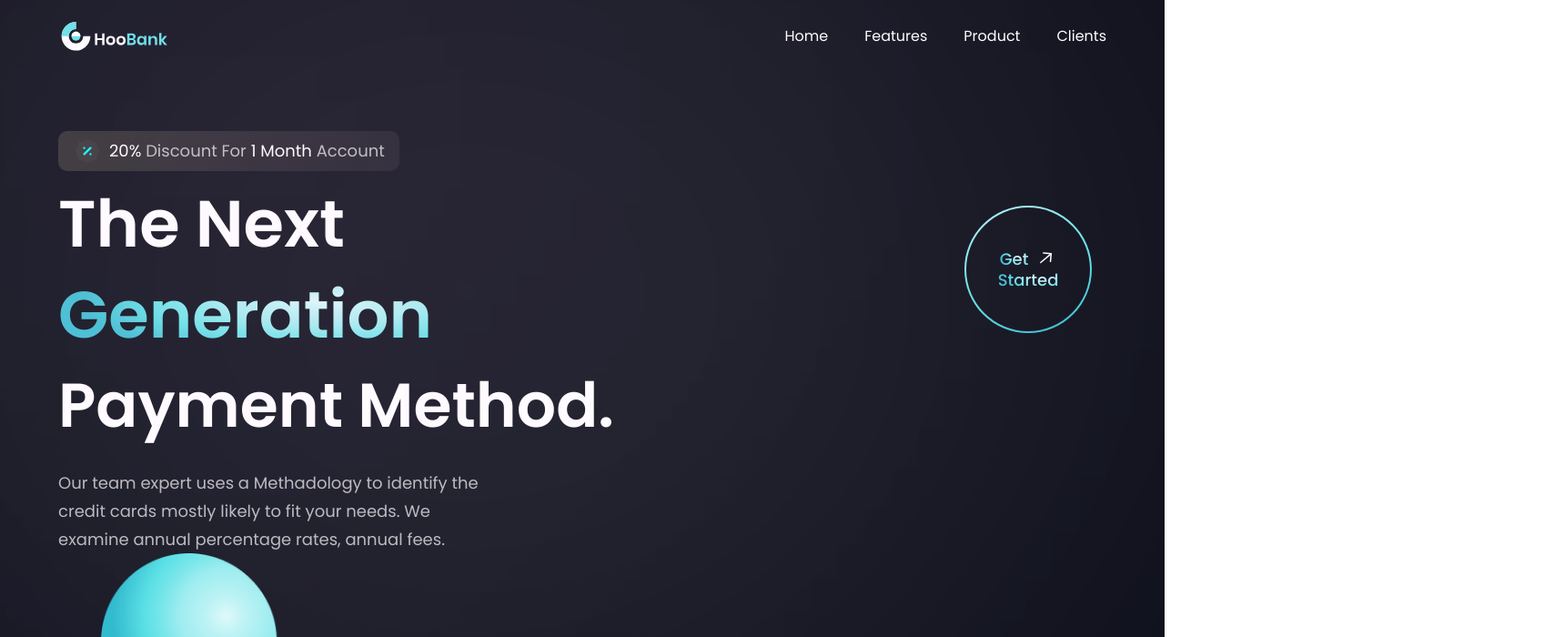
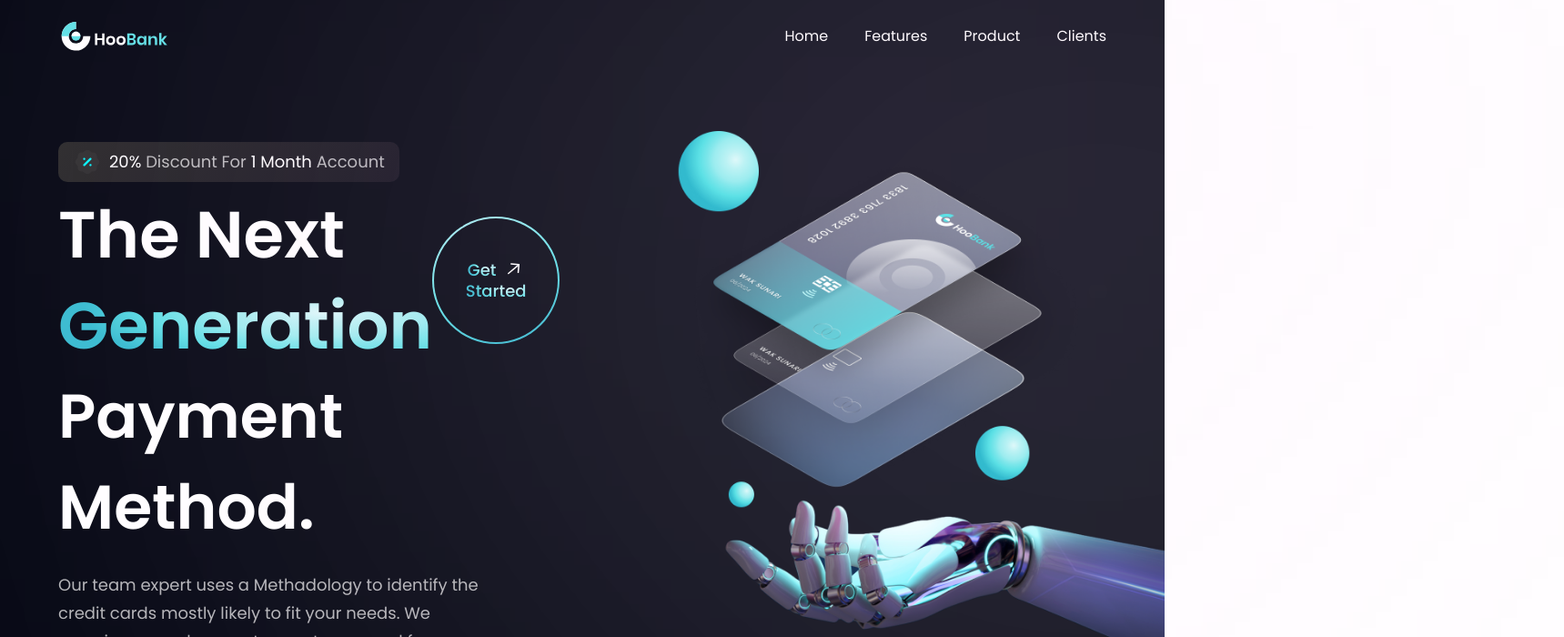
Before and after one commit to mohamud-eslan/react_tailwindcss, a React (Vite) app: page / in a window 1280 px wide. Shown: the top 700 px of the page at 91% size, 1719 px wide, since content can reach past the window. Built offline with nearby package versions, Linux system fonts and the light colour scheme.

Commit message:
an other changes

```diff
--- a/src/components/Hero.jsx
+++ b/src/components/Hero.jsx
@@ -3,7 +3,7 @@
 import GetStarted from './GetStarted';
 
 const Hero = () => (
-    <section id="home" className={`{flex md:flex-row flex-col ${styles.paddingY}}`}>
+    <section id="home" className={`flex md:flex-row flex-col ${styles.paddingY}`}>
       <div className={`flex-1 ${styles.flexStart} flex-col xl:px-0 sm:px-16 px-6`}>
         <div className="flex flex-row items-center py-[6px] px-4 bg-discount-gradient rounded-[10px] mb-2">
               <img src={discount} alt="discount"
```
